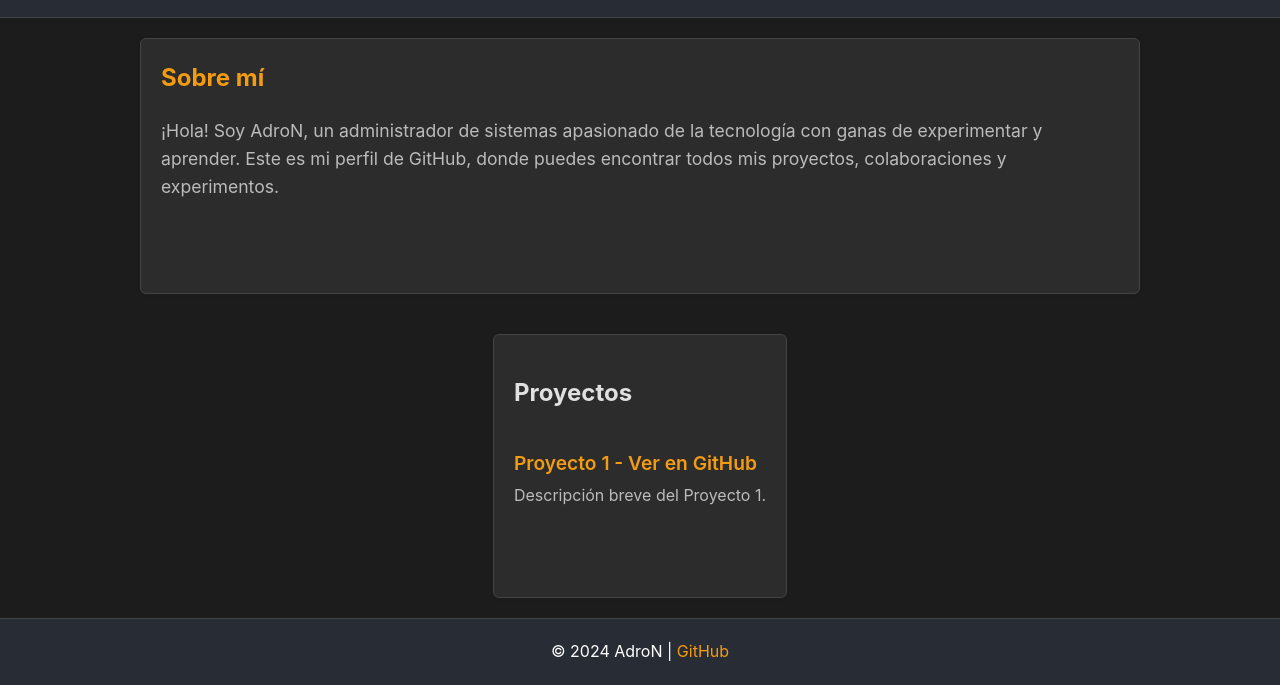
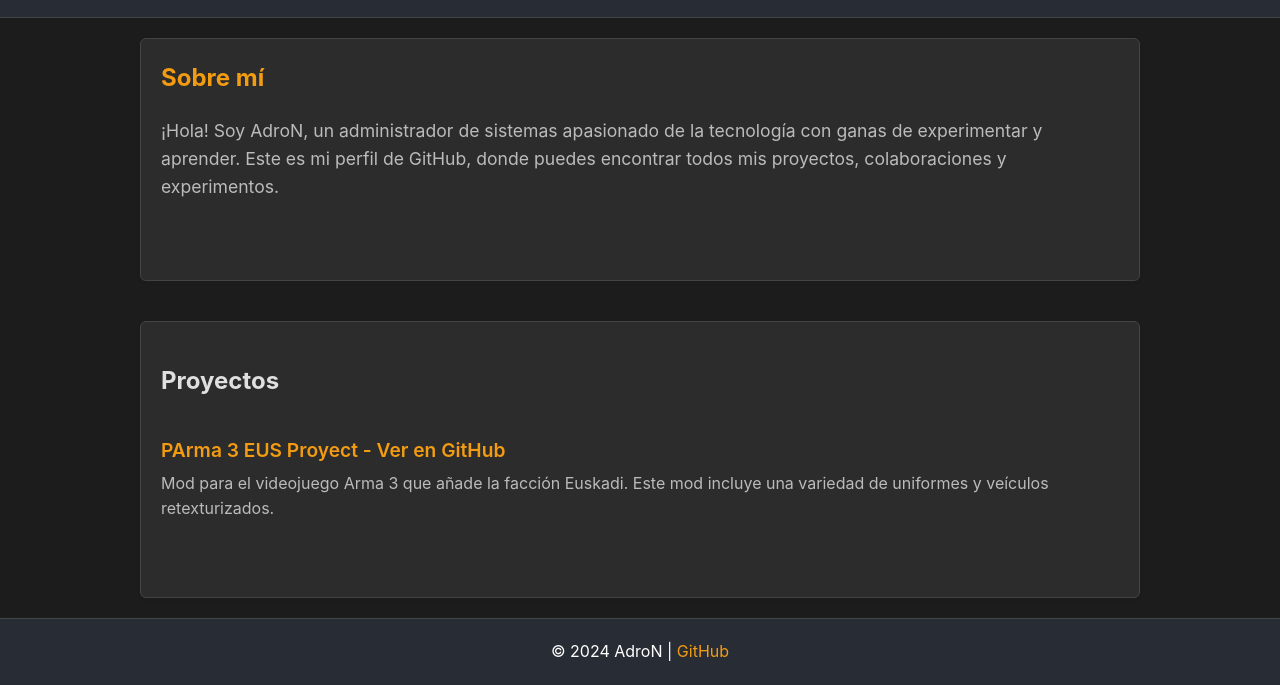
Before and after one commit to AdroNGH/AdroNGH.github.io, a plain HTML site: page index.html in a window 1280 px wide. Shown: the part 115-800 px from the top of the page. Drawn offline with Linux system fonts and the light colour scheme.

Commit message:
add index.html proyect 1 added

```diff
--- a/index.html
+++ b/index.html
@@ -24,8 +24,8 @@
         <h2>Proyectos</h2>
 
         <div class="project">
-            <h3>Proyecto 1 - <a href="https://github.com/AdroNGH/proyecto1">Ver en GitHub</a></h3>
-            <p>Descripción breve del Proyecto 1.</p>
+            <h3>PArma 3 EUS Proyect - <a href="https://github.com/users/AdroNGH/projects/1">Ver en GitHub</a></h3>
+            <p>Mod para el videojuego Arma 3 que añade la facción Euskadi. Este mod incluye una variedad de uniformes y veículos retexturizados.</p>
         </div>
 
         <!-- Añade más proyectos aquí -->
```
